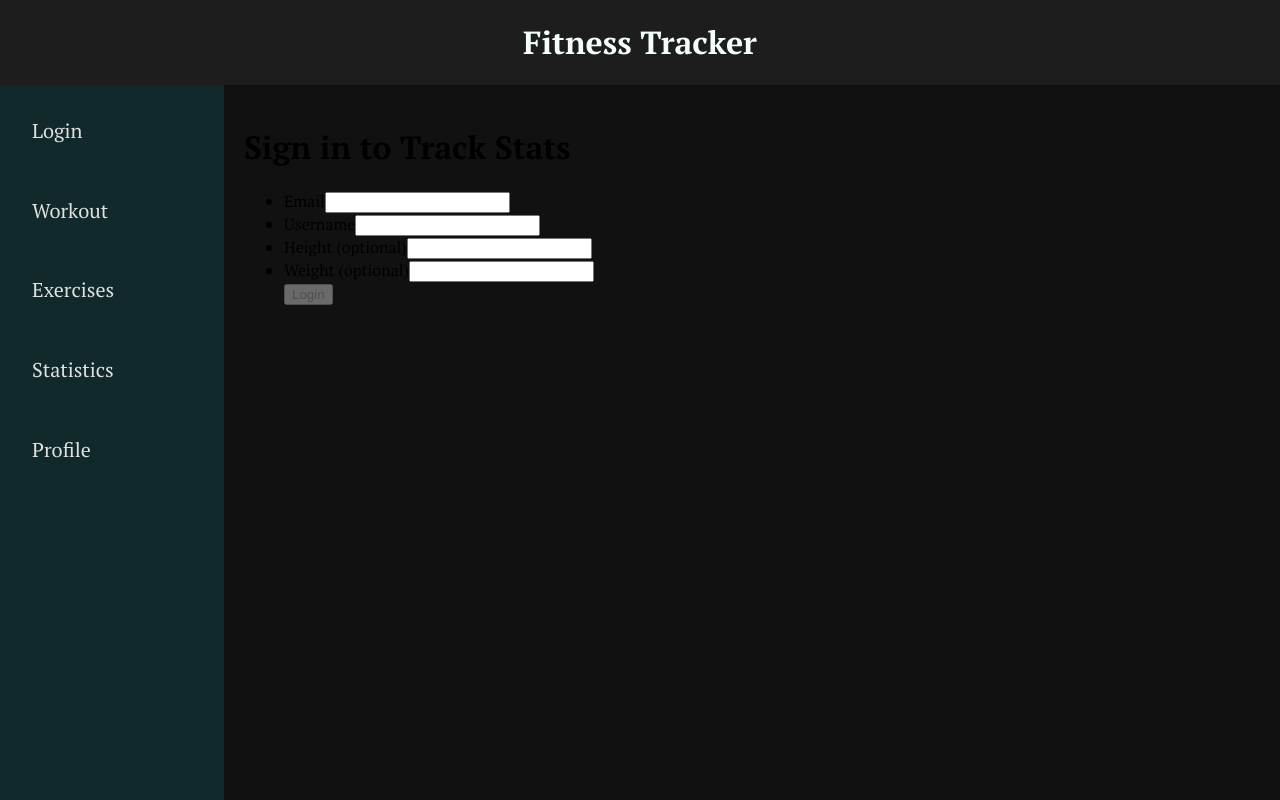
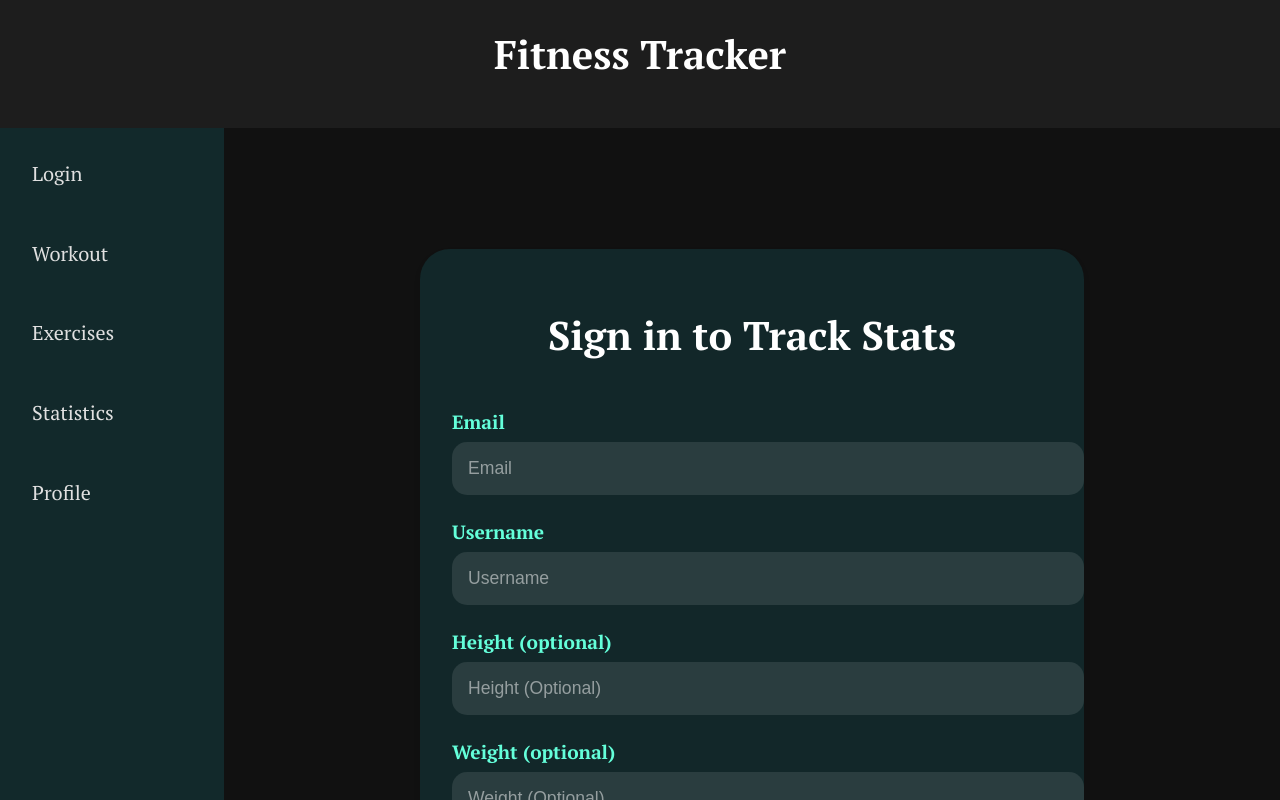
Before and after one commit to Evmill08/fitness-tracker, a Vue app: page /#/login in a window 1280 px wide. Built offline with nearby package versions, Linux system fonts and the light colour scheme.

Commit message:
Login WIP

```diff
--- a/src/components/MonthTrackHome.vue
+++ b/src/components/MonthTrackHome.vue
@@ -29,10 +29,10 @@ import { UserModel } from '@/models/models';
             }
         },
         created() {
-            workoutLength = this.User.workoutHistory.length;
-            workoutTime = this.User.calculateTotalTime();
-            workoutCalories = this.User.calculateTotalCalories(this.User.bmr_factor);
-            workoutWeight = this.User.calculateTotalWeight();
+            this.workoutLength = this.User.workoutHistory.length;
+            this.workoutTime = this.User.calculateTotalTime();
+            this.workoutCalories = this.User.calculateTotalCalories(this.User.bmr_factor);
+            this.workoutWeight = this.User.calculateTotalWeight();
         },
         data(){
             return {
--- a/src/models/models.js
+++ b/src/models/models.js
@@ -13,7 +13,7 @@ export class UserModel {
     }
 
     createUser(email, username, height, weight){
-        uid = uuidv4();
+        let uid = uuidv4();
         return UserModel(uid, username, email, weight, height, [], {});
     }
 
--- a/src/views/LoginView.vue
+++ b/src/views/LoginView.vue
@@ -8,6 +8,7 @@
                     type="text"
                     class="form-control"
                     v-model="userEmail"
+                    placeholder="Email"
                 />
             </li>
 
@@ -17,6 +18,7 @@
                     type="text"
                     class="form-control"
                     v-model="username"
+                    placeholder="Username"
                 />
             </li>
 
@@ -26,6 +28,7 @@
                     type="text"
                     class="form-control"
                     v-model="userHeight"
+                    placeholder="Height (Optional)"
                 />
             </li>
 
@@ -35,6 +38,7 @@
                     type="text"
                     class="form-control"
                     v-model="userWeight"
+                    placeholder="Weight (Optional)"
                 />
             </li>
 
@@ -48,7 +52,7 @@
 </template>
 
 <script>
-    import {createUser } from '@/models/models';
+    import {UserModel } from '@/models/models';
     export default{
         computed: {
             isFormInvalid() {
@@ -66,28 +70,6 @@
         },
 
         methods: {
-            submitInfo() {
-                if (!this.userEmail || !this.username){
-                    alert("Please fill out the form.");
-                    return;
-                }
-
-                if (validateInfo() != ""){
-                    alert("Please fill the form correctly. Issue: ", validateInfo());
-                    return;
-                }
-
-                User = createUser(this.userEmail, this.username, this.userWeight, this.userHeight);
-
-                sendToHome(User);
-
-                this.userEmail = "";
-                this.username = "";
-                this.userWeight = "";
-                this.userHeight ="";
-            },
-
-
             validateInfo() {
                 let regex = /^[a-zA-Z0-9._%+-]+@[a-zA-Z0-9.-]+\.[a-zA-Z]{2,}$/;
                 if (!regex.test(this.userEmail)){
@@ -111,13 +93,115 @@
 
             sendToHome(User){
                 this.$router.push({name: '/', params: {User: User}});
-            }
+            },
+
+            submitInfo() {
+                if (!this.userEmail || !this.username){
+                    alert("Please fill out the form.");
+                    return;
+                }
+
+                if (this.validateInfo() != ""){
+                    alert("Please fill the form correctly. Issue: ", this.validateInfo());
+                    return;
+                }
+
+                // First check if store already has a user
+                let User = UserModel.createUser(this.userEmail, this.username, this.userWeight, this.userHeight);
+
+                this.sendToHome(User);
+
+                this.userEmail = "";
+                this.username = "";
+                this.userWeight = "";
+                this.userHeight ="";
+            },
         }
     }
 </script>
 
 <style scope>
-.container{
+.container {
+    margin: 2rem auto;
+    margin-top: 10%;
+    width: 80%;
+    max-width: 600px;
+    background-color: rgba(18, 41, 43, 0.95);
+    border-radius: 30px;
+    padding: 2rem;
+    box-shadow: 0 4px 6px rgba(0, 0, 0, 0.1);
+}
 
+h1 {
+    color: white;
+    font-size: 2.5rem;
+    font-weight: bold;
+    text-align: center;
+    margin-bottom: 3rem;
+}
+
+ul {
+    list-style: none;
+    padding: 0;
+    margin: 0;
+}
+
+.text-input {
+    margin-bottom: 1.5rem;
+}
+
+.form-label {
+    display: block;
+    color: #64ffda;
+    font-size: 1.2rem;
+    margin-bottom: 0.5rem;
+    font-weight: 600;
+}
+
+.form-control {
+    width: 100%;
+    padding: 1rem;
+    background-color: rgba(255, 255, 255, 0.1);
+    border: none;
+    border-radius: 15px;
+    color: white;
+    font-size: 1.1rem;
+    transition: background-color 0.3s ease, transform 0.3s ease;
+}
+
+.form-control:focus {
+    outline: none;
+    background-color: rgba(255, 255, 255, 0.15);
+    transform: scale(1.02);
+    box-shadow: 0 4px 12px rgba(0, 0, 0, 0.15);
+}
+
+.login-btn {
+    width: 100%;
+    padding: 1rem;
+    margin-top: 1rem;
+    background-color: #64ffda;
+    color: rgba(18, 41, 43, 0.95);
+    border: none;
+    border-radius: 15px;
+    font-size: 1.2rem;
+    font-weight: bold;
+    cursor: pointer;
+    transition: transform 0.3s ease, box-shadow 0.3s ease;
+}
+
+.login-btn:hover:not(:disabled) {
+    transform: translateY(-2px);
+    box-shadow: 0 6px 15px rgba(100, 255, 218, 0.2);
+}
+
+.login-btn:disabled {
+    background-color: rgba(100, 255, 218, 0.5);
+    cursor: not-allowed;
+}
+
+/* Optional: Add placeholder styling */
+.form-control::placeholder {
+    color: rgba(255, 255, 255, 0.5);
 }
 </style>
```
